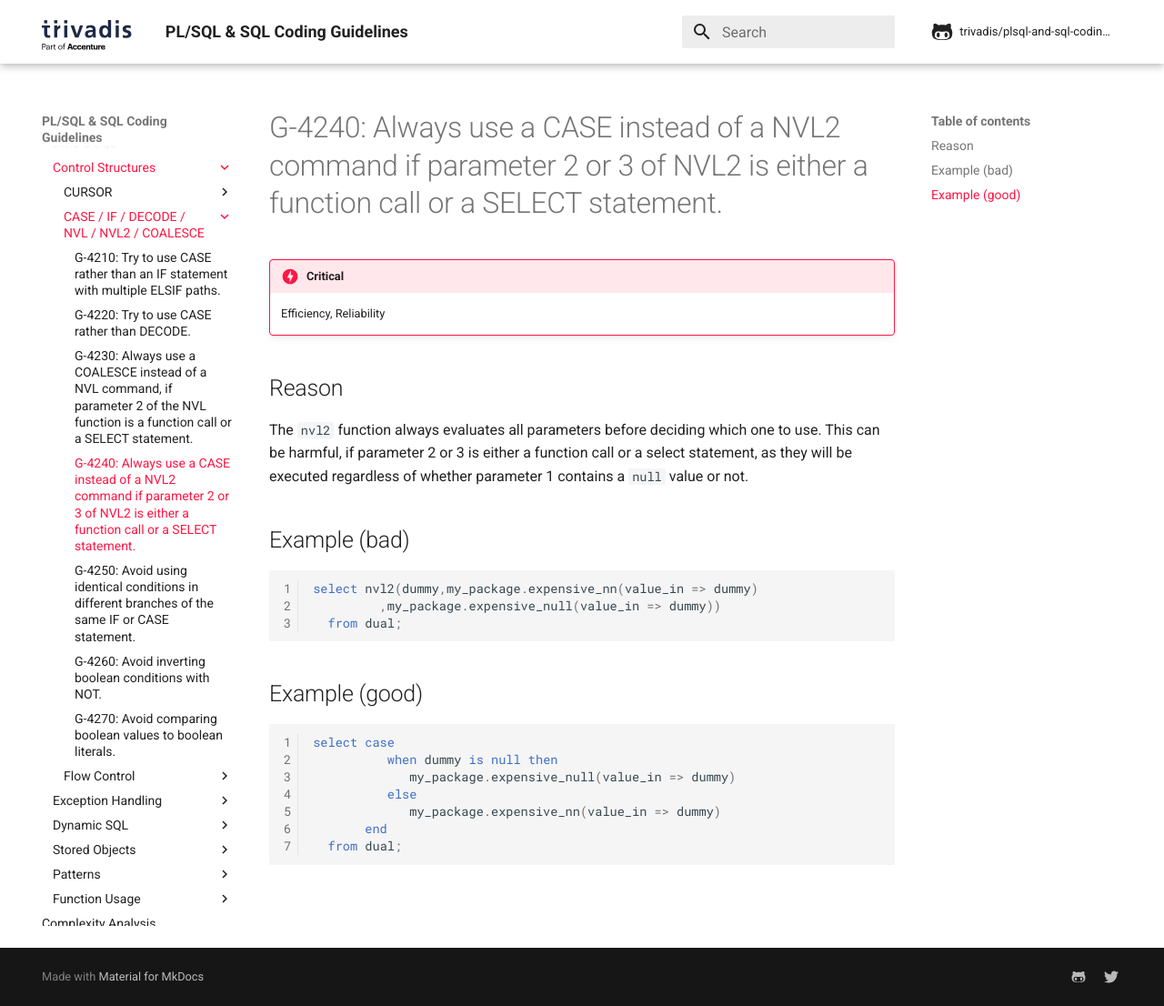
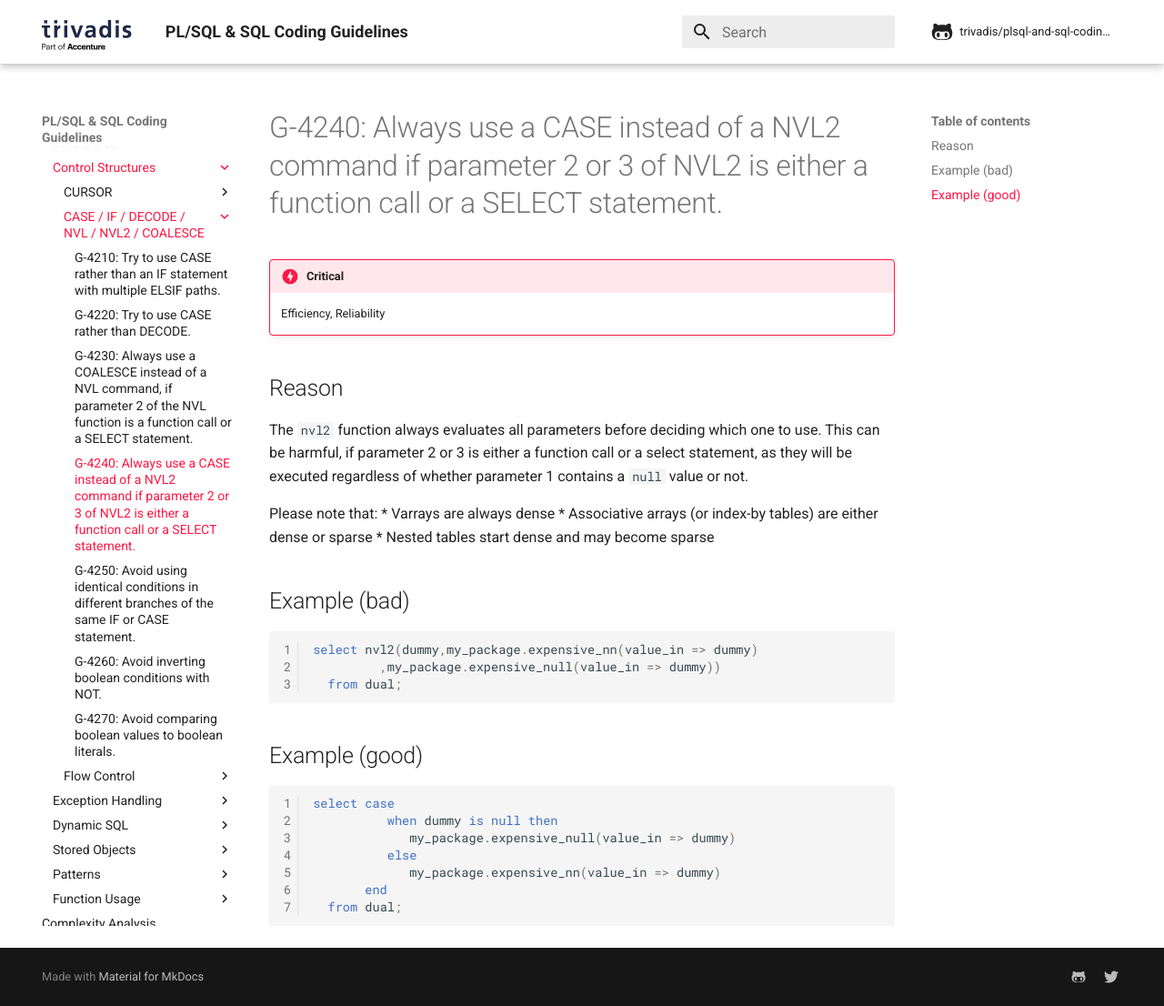
Before and after one commit to Trivadis/plsql-and-sql-coding-guidelines, an MkDocs documentation site: the page built from docs/4-language-usage/4-control-structures/2-case-if-decode-nvl-nvl2-coalesce/g-4240.md, in a window 1280 px wide and 1106 px high. Shown: the whole window at 91% size. Built offline with MkDocs 1.6.1 and Material for MkDocs 9.7.7, drawn with Linux system fonts in a browser that asks for light colours; comment, search, counter and statistics services are not loaded; the version menu is left out.

Commit message:
adding note regarding sparse/dense arrays

```diff
--- a/docs/4-language-usage/4-control-structures/2-case-if-decode-nvl-nvl2-coalesce/g-4240.md
+++ b/docs/4-language-usage/4-control-structures/2-case-if-decode-nvl-nvl2-coalesce/g-4240.md
@@ -6,6 +6,11 @@
 ## Reason
 
 The `nvl2` function always evaluates all parameters before deciding which one to use. This can be harmful, if parameter 2 or 3 is either a function call or a select statement, as they will be executed regardless of whether parameter 1 contains a `null` value or not.
+
+Please note that:
+* Varrays are always dense
+* Associative arrays (or index-by tables) are either dense or sparse
+* Nested tables start dense and may become sparse
 
 ## Example (bad)
 
```
Also changed, not shown: docs/4-language-usage/4-control-structures/2-case-if-decode-nvl-nvl2-coalesce/g-4250.md (+5 -0 lines), docs/4-language-usage/4-control-structures/3-flow-control/g-4360.md (+5 -0 lines).
